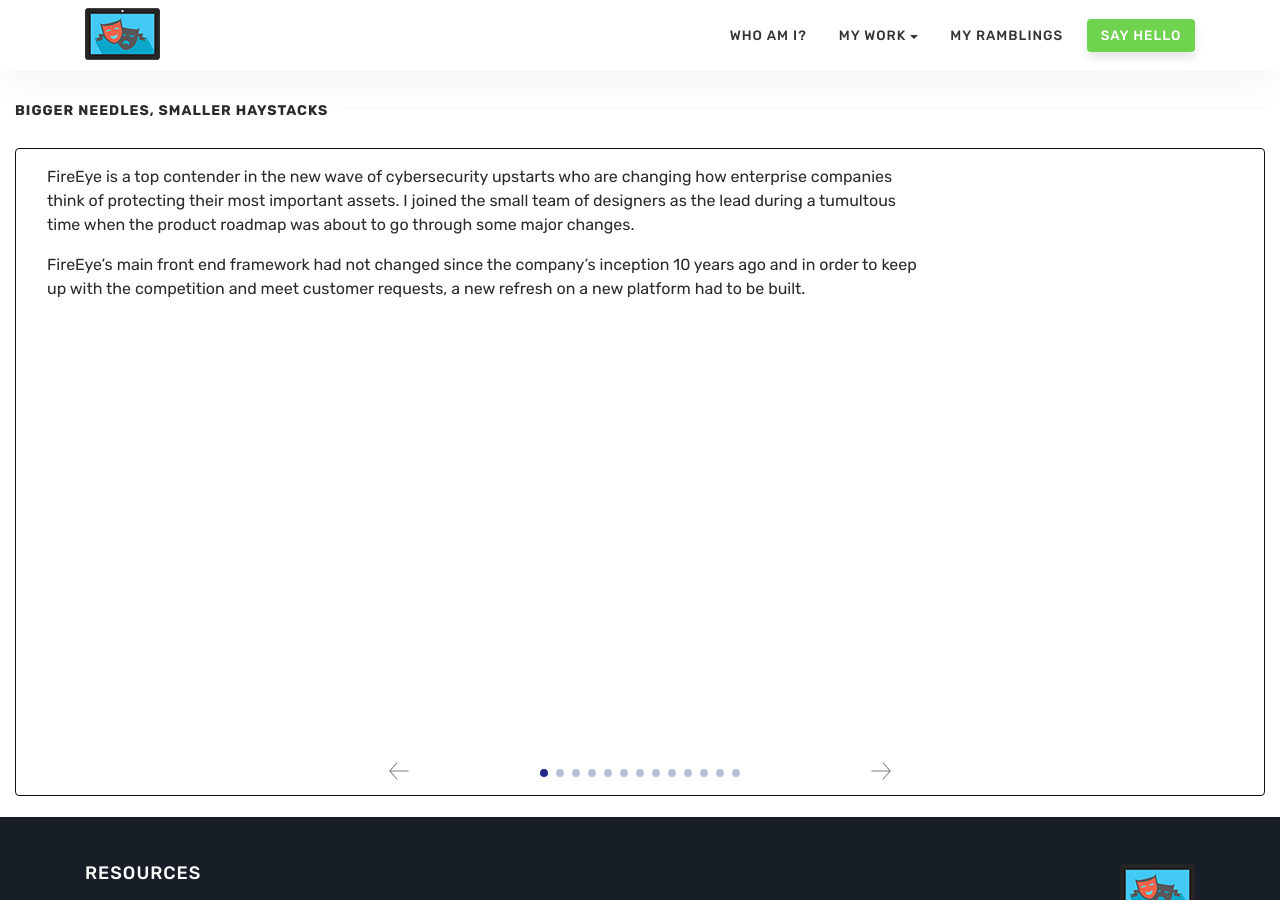
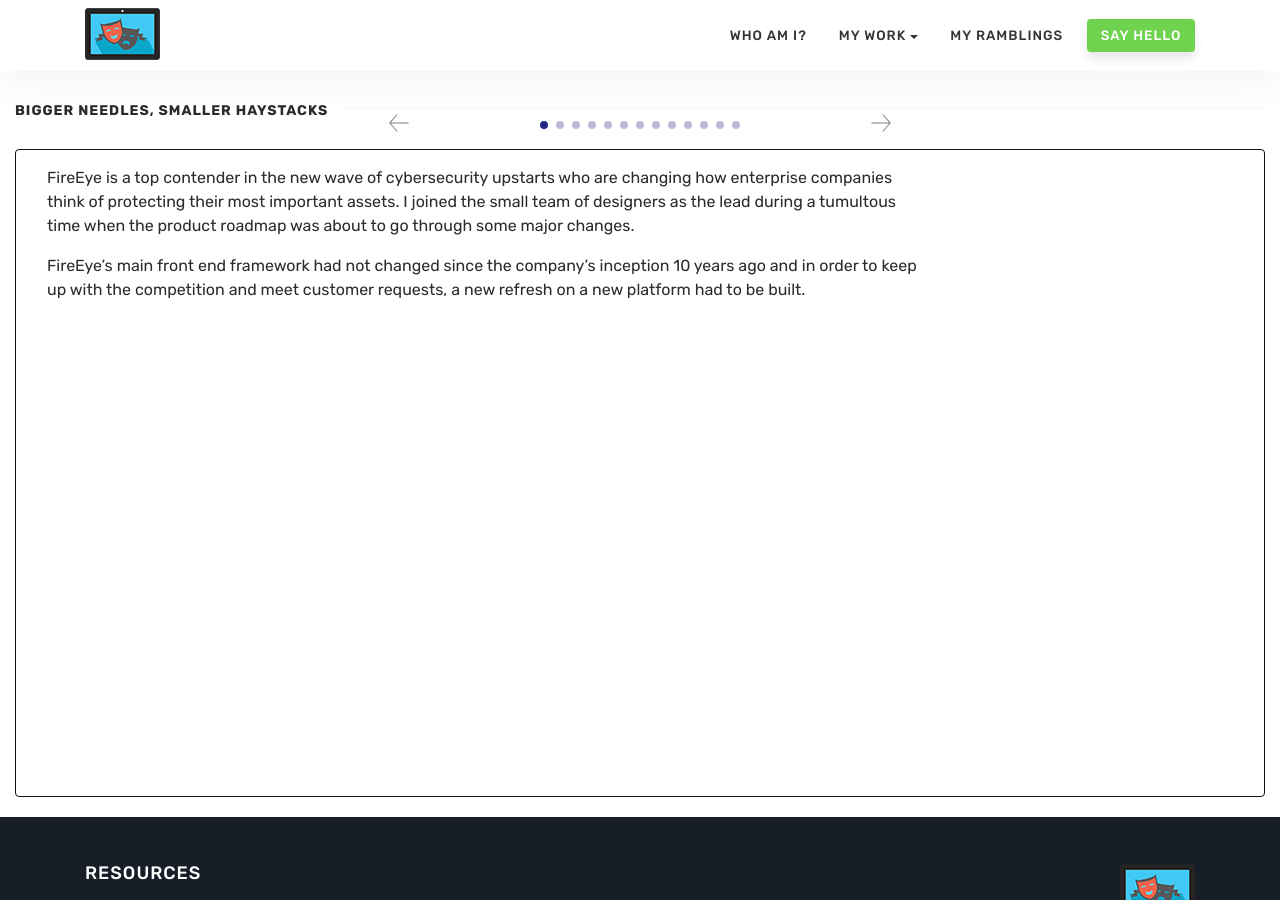
Before and after one commit to parveenj/screenplay, a Jekyll site: the page built from portfolio-fireeye.html, in a window 1280 px wide and 900 px high. Built offline with Jekyll 4.4.1, drawn with Linux system fonts in a browser that asks for light colours.

Commit message:
fixing bugs on apple and fireeye divs

```diff
--- a/portfolio-fireeye.html
+++ b/portfolio-fireeye.html
@@ -10,6 +10,38 @@
   </div>
 
   <div id="carouselExampleIndicators" class="carousel slide" data-ride="carousel" data-interval="false">
+
+    <div class="row justify-content-center">
+      <div class="col-1">
+      <a class="carousel-control-prev" href="#carouselExampleIndicators" role="button" data-slide="prev">
+          <span class="carousel-control-prev-icon" aria-hidden="true"></span>
+          <span class="sr-only">Previous</span>
+      </a>
+      </div>
+      <div class="col-3">
+      <ol class="carousel-indicators">
+          <li data-target="#carouselExampleIndicators" data-slide-to="0" class="active"></li>
+          <li data-target="#carouselExampleIndicators" data-slide-to="1"></li>
+          <li data-target="#carouselExampleIndicators" data-slide-to="2"></li>
+          <li data-target="#carouselExampleIndicators" data-slide-to="3"></li>
+          <li data-target="#carouselExampleIndicators" data-slide-to="4"></li>
+          <li data-target="#carouselExampleIndicators" data-slide-to="5"></li>
+          <li data-target="#carouselExampleIndicators" data-slide-to="6"></li>
+          <li data-target="#carouselExampleIndicators" data-slide-to="7"></li>
+          <li data-target="#carouselExampleIndicators" data-slide-to="8"></li>
+          <li data-target="#carouselExampleIndicators" data-slide-to="9"></li>
+          <li data-target="#carouselExampleIndicators" data-slide-to="10"></li>
+          <li data-target="#carouselExampleIndicators" data-slide-to="11"></li>
+          <li data-target="#carouselExampleIndicators" data-slide-to="12"></li>
+        </ol>
+      </div>
+      <div class="col-1">
+      <a class="carousel-control-next" href="#carouselExampleIndicators" role="button" data-slide="next">
+          <span class="carousel-control-next-icon" aria-hidden="true"></span>
+          <span class="sr-only">Next</span>
+      </a>
+    </div>
+    </div>
 
       <div class="carousel-inner">
         <div class="carousel-item active">
@@ -31,7 +63,7 @@
           <div class="col-9"><img src="{{site.baseurl}}/assets/images/story-fireeye-2.png"></div>
         </div>
         <div class="carousel-item">
-          <div class="col-9"><img src="{{site.baseurl}}/assets/images/story-fireeye-3.png"></div class="col-9">
+          <div class="col-9"><img src="{{site.baseurl}}/assets/images/story-fireeye-3.png"></div>
           <div class="col-3">
             <h3>WHAT DO SECURITY ANALYSTS DO?</h3>
             <p>
@@ -46,7 +78,7 @@
               Nothing is more raw than actually talking to users so I fought to get in front of them and have them walk me through how they use FireEye’s products. Although this was a process I had to define from scratch, I was able to speak to 5 customers and help put together a presentation for the entire department to review.
             </p>
           </div>
-          <div class="col-9"><img src="{{site.baseurl}}/assets/images/story-fireeye-4.png"></div class="col-9">
+          <div class="col-9"><img src="{{site.baseurl}}/assets/images/story-fireeye-4.png"></div>
         </div>
         <div class="carousel-item">
           <div class="col-9"><img src="{{site.baseurl}}/assets/images/story-fireeye-5.png"></div>
@@ -58,7 +90,7 @@
           </div>
         </div>
         <div class="carousel-item">
-          <div class="col-9"><img src="{{site.baseurl}}/assets/images/story-fireeye-6.png"></div class="col-9">
+          <div class="col-9"><img src="{{site.baseurl}}/assets/images/story-fireeye-6.png"></div>
           <div class="col-3">
             <h3>A NEW CONCEPT IS BORN</h3>
             <p>
@@ -77,10 +109,10 @@
             <img src="{{site.baseurl}}/assets/images/story-fireeye-7a.png">
             <img src="{{site.baseurl}}/assets/images/story-fireeye-7b.png">
             <img src="{{site.baseurl}}/assets/images/story-fireeye-7c.png">
-          </div class="col-9">
+          </div>
         </div>
         <div class="carousel-item">
-          <div class="col-9"><img src="{{site.baseurl}}/assets/images/story-fireeye-8.png"></div class="col-9">
+          <div class="col-9"><img src="{{site.baseurl}}/assets/images/story-fireeye-8.png"></div>
           <div class="col-3">
             <h3>INVESTIGATIONS COME ALIVE</h3>
             <p>
@@ -95,10 +127,9 @@
               Investigations resulted in over 50 unique screens that strung together into a cohesive flow which took our entire team weeks upon weeks to get right. We would iterate with the rest of the Engineering and Product teams through collection of feedback via sticky notes. Sometimes there wouldn’t be enough table space to review it all!
             </p>
           </div>
-          <div class="col-9"><img src="{{site.baseurl}}/assets/images/story-fireeye-9.png"></div class="col-9">
+          <div class="col-9"><img src="{{site.baseurl}}/assets/images/story-fireeye-9.png"></div>
         </div>
         <div class="carousel-item">
-
           <div class="col-9">
             <h3>A PROBLEM SURFACES</h3>
             <p>
@@ -130,47 +161,19 @@
             </p><p>
               Our team went through all existing interfaces to label patterns that were Atoms, Molecules, and Organisms. We documented the components on internal wiki pages and flushed it out with some additional documentation such as microinteractions.
             </p>
-            <div class="col-9"></div><img src="{{site.baseurl}}/assets/images/story-fireeye-12b.png"></div>
+          </div>
+            <div class="col-9"><img src="{{site.baseurl}}/assets/images/story-fireeye-12b.png"></div>
+          </div>
+          <div class="carousel-item">
+            <div class="col-9">
+              <h3>Was it worth it?</h3>
+              <p>
+                There were two major successes: 1) FireEye approved the first updated Alerts experience since the company’s inception and 2) FireEye established an improved design culture involving user research as well as the company’s first design system that will help it iterate faster on products in the future.
+              </div>
           </div>
         </div>
-        <div class="carousel-item">
-          <div class="col-9">
-            <h3>Was it worth it?</h3>
-            <p>
-              There were two major successes: 1) FireEye approved the first updated Alerts experience since the company’s inception and 2) FireEye established an improved design culture involving user research as well as the company’s first design system that will help it iterate faster on products in the future.
-            </div>
-        </div>
-        <div class="row justify-content-center">
-        <div class="col-1">
-        <a class="carousel-control-prev" href="#carouselExampleIndicators" role="button" data-slide="prev">
-            <span class="carousel-control-prev-icon" aria-hidden="true"></span>
-            <span class="sr-only">Previous</span>
-        </a>
-        </div>
-        <div class="col-3">
-        <ol class="carousel-indicators">
-            <li data-target="#carouselExampleIndicators" data-slide-to="0" class="active"></li>
-            <li data-target="#carouselExampleIndicators" data-slide-to="1"></li>
-            <li data-target="#carouselExampleIndicators" data-slide-to="2"></li>
-            <li data-target="#carouselExampleIndicators" data-slide-to="3"></li>
-            <li data-target="#carouselExampleIndicators" data-slide-to="4"></li>
-            <li data-target="#carouselExampleIndicators" data-slide-to="5"></li>
-            <li data-target="#carouselExampleIndicators" data-slide-to="6"></li>
-            <li data-target="#carouselExampleIndicators" data-slide-to="7"></li>
-            <li data-target="#carouselExampleIndicators" data-slide-to="8"></li>
-            <li data-target="#carouselExampleIndicators" data-slide-to="9"></li>
-            <li data-target="#carouselExampleIndicators" data-slide-to="10"></li>
-            <li data-target="#carouselExampleIndicators" data-slide-to="11"></li>
-            <li data-target="#carouselExampleIndicators" data-slide-to="12"></li>
-        </ol>
-        </div>
-        <div class="col-1">
-        <a class="carousel-control-next" href="#carouselExampleIndicators" role="button" data-slide="next">
-            <span class="carousel-control-next-icon" aria-hidden="true"></span>
-            <span class="sr-only">Next</span>
-        </a>
-      </div>
-      </div>
+
+
 
       </div>
 
```
Also changed, not shown: portfolio-apple.html (+38 -37 lines).
